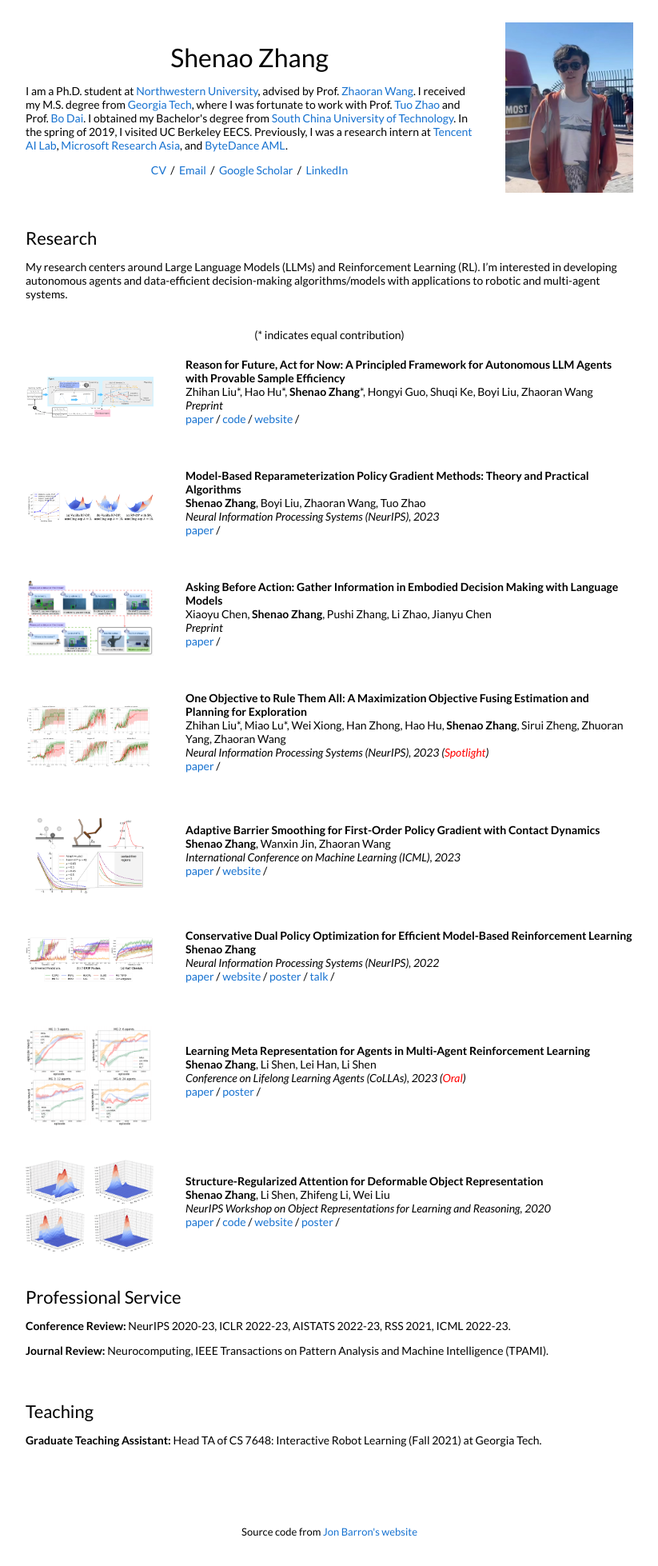
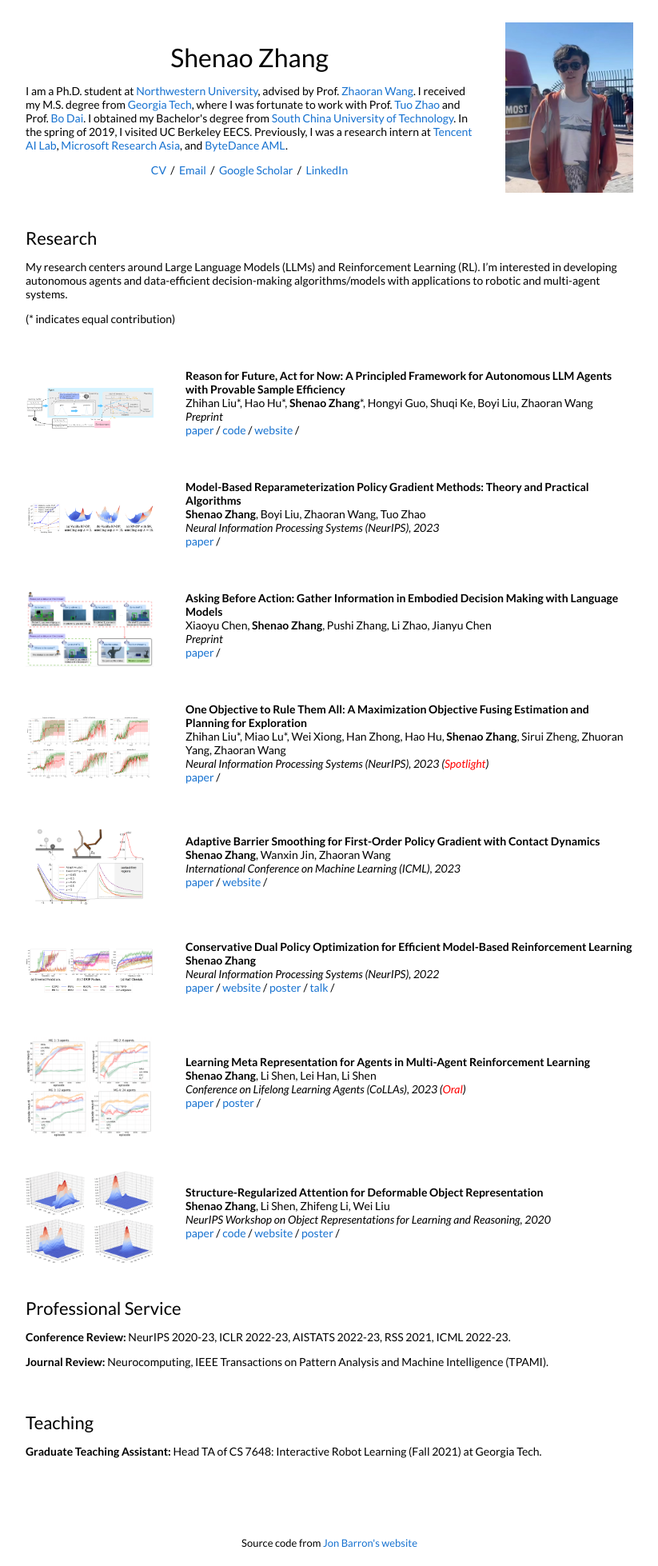
Before and after one commit to shenao-zhang/shenao-zhang.github.io, a Jekyll site: the page built from _posts/2023-09-01-rafa.markdown, in a window 1280 px wide. Shown: the whole page at 80% size, without its empty margins (228-1051 px from the left). Built offline with Jekyll 4.4.1, drawn with Linux system fonts in a browser that asks for light colours.

Commit message:
Update default.html

```diff
--- a/_layouts/default.html
+++ b/_layouts/default.html
@@ -58,12 +58,12 @@
               <p>
                 My research centers around Large Language Models (LLMs) and Reinforcement Learning (RL). I’m interested in developing autonomous agents and data-efficient decision-making algorithms/models with applications to robotic and multi-agent systems.
               </p>
+              <p>
+                (* indicates equal contribution)
+              </p>
             </td>
           </tr>
         </table>
-        <div align="center">
-        (* indicates equal contribution)
-        </div>
         <table style="width:100%;border:0px;border-spacing:0px;border-collapse:separate;margin-right:auto;margin-left:auto;">
           {% for post in site.posts %}
           {% for cat in post.categories %}
```
